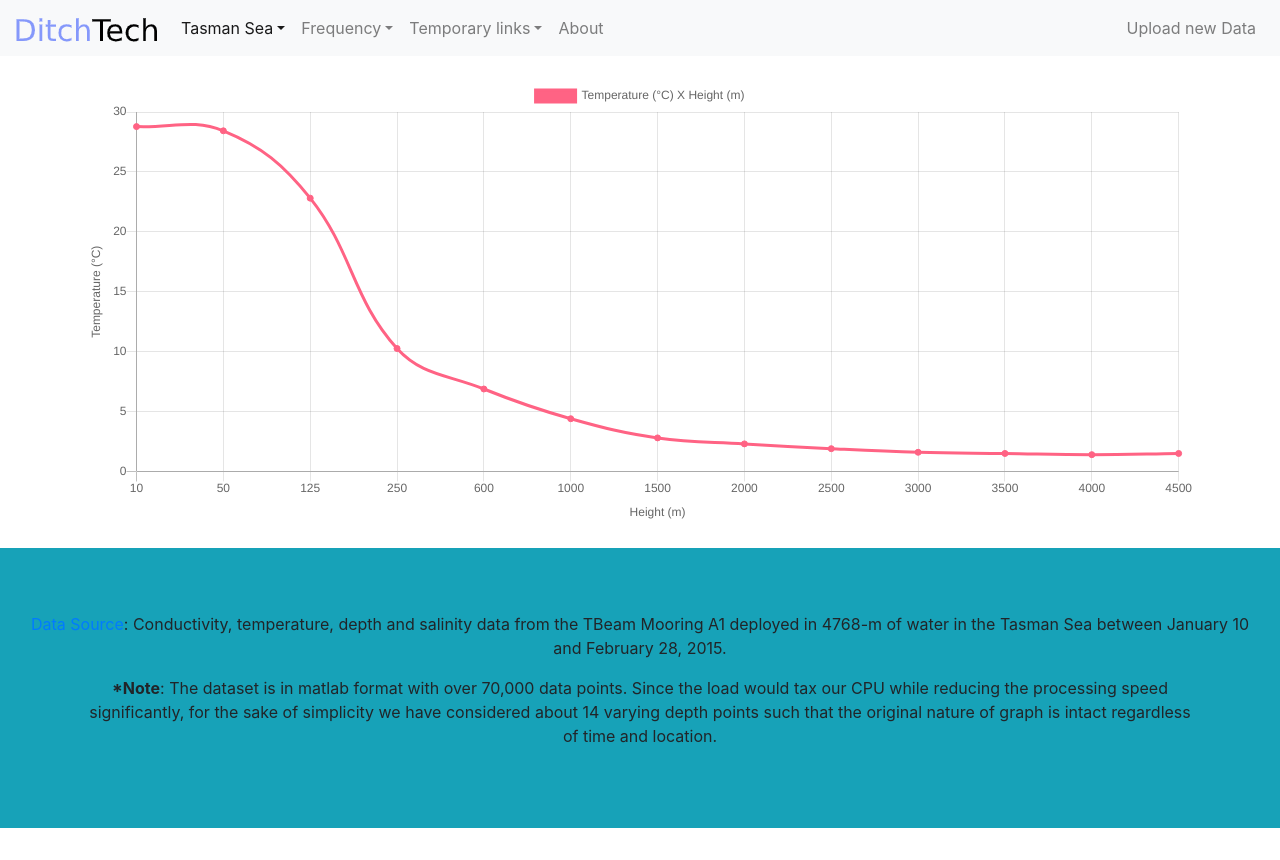
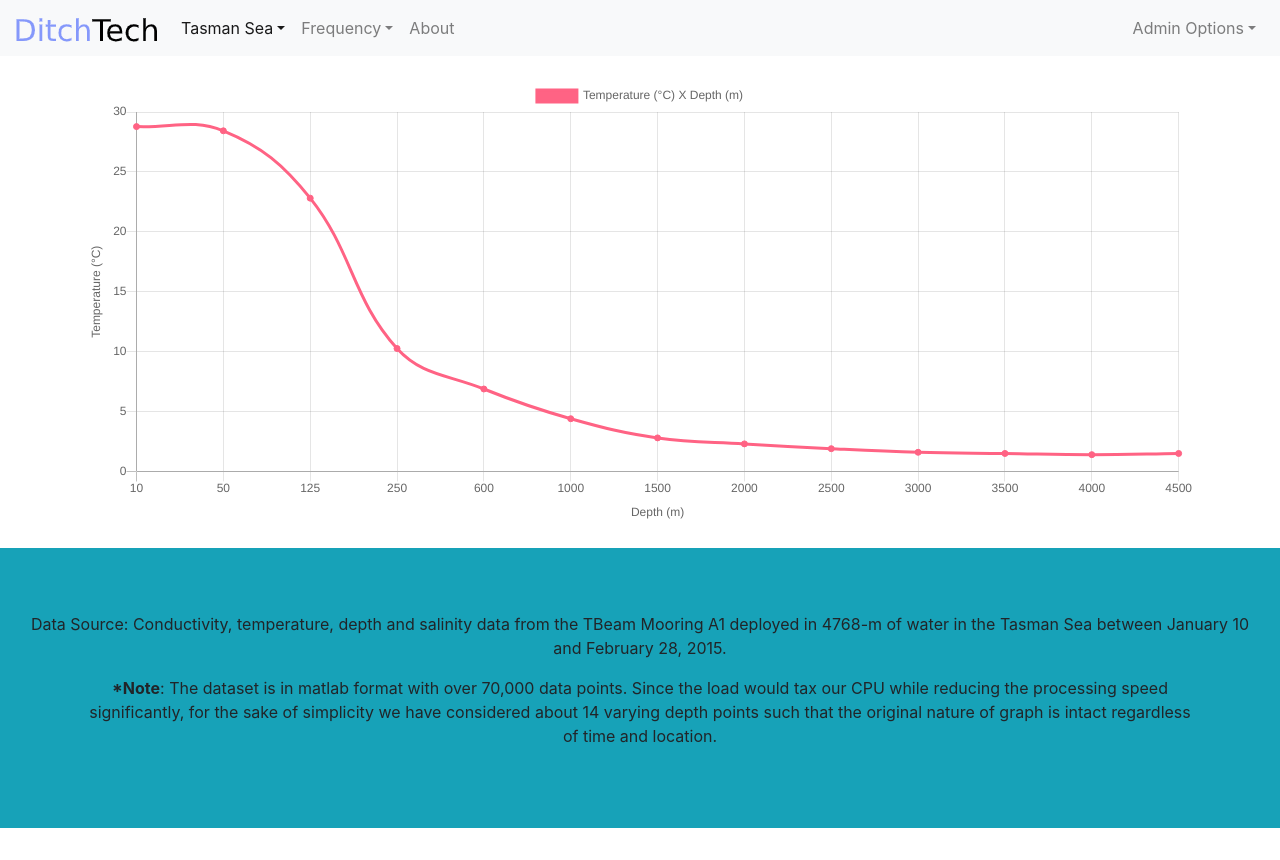
Before and after one commit to gauravkunwar/tasman, a Django app: page /chart1/ in a window 1280 px wide. Run offline with Django 3.2, Linux system fonts and the light colour scheme; a user stored in the database is signed in; data comes from the database, SQL or seed files in the repository; both versions use the stored data as it was after the commit; some libraries are stand-ins or nearby versions.

Commit message:
For Demo

```diff
--- a/requirements.txt
+++ /dev/null
@@ -1,6 +0,0 @@
-asgiref==3.2.10
-Django==3.1.1
-djangorestframework==3.11.1
-gunicorn==20.0.4
-pytz==2020.1
-sqlparse==0.3.1
--- a/tasman/templates/admin/base_site.html
+++ b/tasman/templates/admin/base_site.html
@@ -1,5 +1,5 @@
 {% extends 'admin/base.html' %}
 
 {% block branding %}
-<a href="/admin"><h1>Admininstration</h1></a>
+<a href="/admin"><h1>DitchTech Admininstration</h1></a>
 {% endblock %}
--- a/tasman/templates/base.html
+++ b/tasman/templates/base.html
@@ -10,6 +10,15 @@
     <script src="https://ajax.googleapis.com/ajax/libs/jquery/3.5.1/jquery.min.js"></script>
     <script src="https://cdnjs.cloudflare.com/ajax/libs/popper.js/1.16.0/umd/popper.min.js"></script>
     <script src="https://maxcdn.bootstrapcdn.com/bootstrap/4.5.2/js/bootstrap.min.js"></script>
+
+    <style type="text/css">
+
+      .footer{
+        color:inherit;
+        text-decoration: none;
+      }
+
+    </style>
 
 </head>
 <body>
@@ -46,13 +55,6 @@
           <a class="dropdown-item" href="{% url 'tech_WiMax' %}">WiMax</a>
       </div>
       </li>
-      <li class="nav-item dropdown {% block temporary_active %}{% endblock %}">
-    	<a class="nav-link dropdown-toggle" data-toggle="dropdown" href="#">Temporary links</a>
-    	<div class="dropdown-menu">
-    		<a class="dropdown-item" href="{% url 'json' %}">Json View</a>
-      		<a class="dropdown-item" href="{% url 'table' %}">Table View</a>
-    	</div>
-  		</li>
       <li class="nav-item {% block about_active %}{% endblock %}">
         <a class="nav-link" href="{% url 'about' %}">About</a>
       </li>
@@ -61,8 +63,13 @@
   <!-- <div class="navbar-collapse"> -->
   {% if user.is_authenticated %}
     <ul class="navbar-nav ml-auto">
-      <li class="nav-item {% block upload_active %}{% endblock %}">
-        <a class="nav-link" href="{% url 'data_upload' %}">Upload new Data</a>
+      <li class="nav-item dropdown {% block upload_active %}{% endblock %}">
+        <a class="nav-link dropdown-toggle" data-toggle="dropdown" href="#">Admin Options</a>
+      <div class="dropdown-menu">
+        <a class="dropdown-item" href="{% url 'data_upload' %}">Upload new Data</a>
+        <a class="dropdown-item" href="{% url 'table' %}">Table View</a>
+        <a class="dropdown-item" href="/admin/logout">Logout</a>
+      </div>
       </li>
     </ul>
   {% endif %}
--- a/tasman/templates/chart.html
+++ b/tasman/templates/chart.html
@@ -40,7 +40,7 @@
                        xAxes: [{
                         scaleLabel: {
                           display: true,
-                          labelString: 'Height (m)'
+                          labelString: 'Depth (m)'
                         }
                               }],
                        yAxes: [{
--- a/tasman/templates/chart1.html
+++ b/tasman/templates/chart1.html
@@ -12,7 +12,7 @@
                    labels:[{% for i in data %}{{ i.depth }},{% endfor %}],
                    datasets: [
                    {
-                        label:'Temperature (°C) X Height (m)',
+                        label:'Temperature (°C) X Depth (m)',
                         fill: false,
                   backgroundColor: 'rgb(255, 99, 132)',
                   borderColor: 'rgb(255, 99, 132)',
@@ -25,7 +25,7 @@
                        xAxes: [{
                         scaleLabel: {
                           display: true,
-                          labelString: 'Height (m)'
+                          labelString: 'Depth (m)'
                         }
                               }],
                        yAxes: [{
--- a/tasman/templates/chart2.html
+++ b/tasman/templates/chart2.html
@@ -12,7 +12,7 @@
                    labels:[{% for i in data %}{{ i.salinity }},{% endfor %}],
                    datasets: [
                    {
-                        label:'Height (m) X Salinity (psu)',
+                        label:'Depth (m) X Salinity (psu)',
                         fill: false,
                   backgroundColor: 'rgb(0, 128, 0)',
                   borderColor: 'rgb(0, 128, 0)',
@@ -35,7 +35,7 @@
                                    },
                                        scaleLabel: {
                                               display: true,
-                                              labelString: 'Height (m)'
+                                              labelString: 'Depth (m)'
                                             }
                                }]
                             }
--- a/tasman/templates/chart3.html
+++ b/tasman/templates/chart3.html
@@ -12,7 +12,7 @@
                    labels:[{% for i in data %}{{ i.depth }},{% endfor %}],
                    datasets: [
                    {
-                        label:'Conductivity (siemens/m) X Height (m)',
+                        label:'Conductivity (siemens/m) X Depth (m)',
                         fill: false,
                   backgroundColor: 'rgb(0, 0, 255)',
                   borderColor: 'rgb(0, 0, 255)',
@@ -25,7 +25,7 @@
                        xAxes: [{
                         scaleLabel: {
                           display: true,
-                          labelString: 'Height (m)'
+                          labelString: 'Depth (m)'
                         }
                               }],
                        yAxes: [{
--- a/tasman/templates/footer.html
+++ b/tasman/templates/footer.html
@@ -2,7 +2,7 @@
 <footer>
 	<br>
   <div class="jumbotron text-center bg-info" >
-  <p><a href="https://www.bco-dmo.org/dataset/818958">Data Source</a>: Conductivity, temperature, depth and salinity data from the TBeam Mooring A1 deployed in 4768-m of water in the Tasman Sea between January 10 and February 28, 2015.</p>
+  <p><a href="https://www.bco-dmo.org/dataset/818958" class = "footer">Data Source</a>: Conductivity, temperature, depth and salinity data from the TBeam Mooring A1 deployed in 4768-m of water in the Tasman Sea between January 10 and February 28, 2015.</p>
   <div class="container">
   <p><b>*Note</b>: The dataset is in matlab format with over 70,000 data points. Since the load would tax our CPU while reducing the processing speed significantly, for the sake of simplicity we have considered about 14 varying depth points such that the original nature of graph is intact regardless of time and location.</p>
   </div>
--- a/tasman/templates/footer2.html
+++ b/tasman/templates/footer2.html
@@ -7,6 +7,8 @@
 
   <p>For sea water, average conductivity, σ = 4 Siemens/m</p>
 
+  <p><a href="https://paginas.fe.up.pt/~ee10239/wordpress/wp-content/uploads/2014/03/thesis_pdi.pdf" class = "footer">Data and Calculation Source</a></p>
+
 	</div>
 </footer>
 	</div>
--- a/tasman/templates/index.html
+++ b/tasman/templates/index.html
@@ -2,9 +2,7 @@
 {% load static %}
 {% block body %}
 <div class="container">
-  <h2>Welcome!</h2>
-
-
+  <!--<h2>Welcome!</h2>-->
   <div class="row">
     <div class="col-5"><br>
     <h3>Introduction</h3>
--- a/tasman/views.py
+++ b/tasman/views.py
@@ -3,8 +3,7 @@ from django.contrib import messages
 from django.contrib.auth.decorators import permission_required
 
 from django.shortcuts import render
-from django.http import HttpResponse, JsonResponse
-from rest_framework import serializers
+from django.http import JsonResponse
 
 from tasman.models import Data, Freq
 
--- a/tasman_salinity/settings.py
+++ b/tasman_salinity/settings.py
@@ -39,7 +39,6 @@ INSTALLED_APPS = [
     'django.contrib.sessions',
     'django.contrib.messages',
     'django.contrib.staticfiles',
-    'rest_framework',
 ]
 
 MIDDLEWARE = [
```
Also changed, not shown: db.sqlite3, 1 other file. Lines whose indentation alone changed are shown as unchanged.
